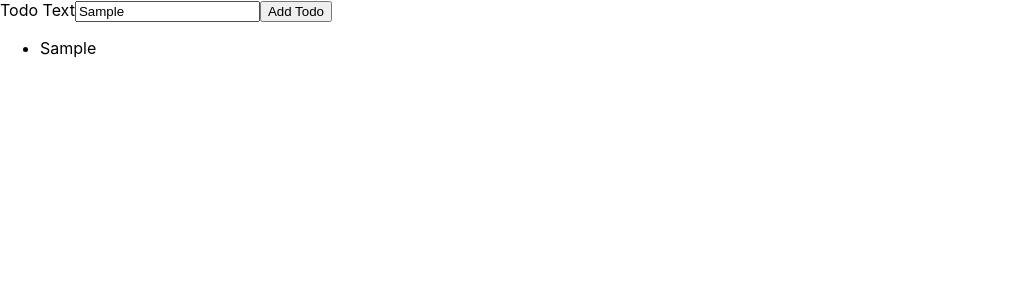
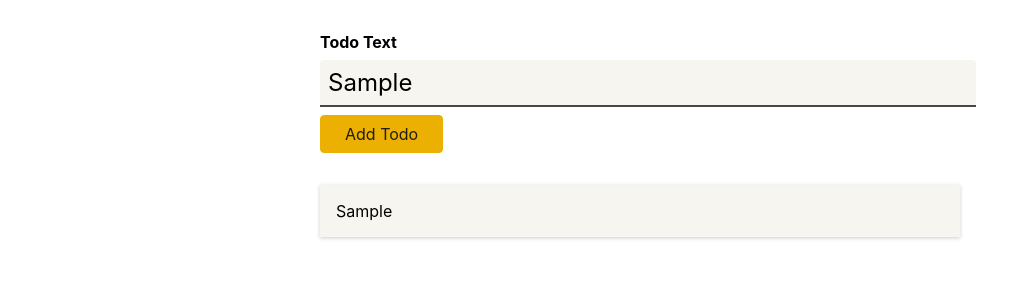
Before and after one commit to soongu/react-with-ts202408, a React (Create React App) app: page / in a window 1280 px wide. Both pictures are taken after typing "Sample" into the empty fields and a click on the button "Add Todo". Shown: the top 300 px of the page, without its empty margins (0-1035 px from the left). Built offline with nearby package versions, Linux system fonts and the light colour scheme.

Commit message:
07 css 추가

```diff
--- /dev/null
+++ b/src/components/NewTodo.module.css
@@ -0,0 +1,42 @@
+.form {
+  width: 40rem;
+  margin: 2rem auto;
+
+}
+
+.form label {
+  display: block;
+  font-weight: bold;
+  margin-bottom: 0.5rem;
+}
+
+.form input {
+  display: block;
+  width: 100%;
+  font: inherit;
+  font-size: 1.5rem;
+  padding: 0.5rem;
+  border-radius: 4px;
+  background-color: #f7f5ef;
+  border: none;
+  border-bottom: 2px solid #494844;
+  border-bottom-right-radius: 0;
+  border-bottom-left-radius: 0;
+  margin-bottom: 0.5rem;
+}
+
+.form button {
+  font: inherit;
+  background-color: #ebb002;
+  border: 1px solid #ebb002;
+  color: #201d0f;
+  padding: 0.5rem 1.5rem;
+  border-radius: 4px;
+  cursor: pointer;
+}
+
+.form button:hover,
+.form button:active {
+  background-color: #ebc002;
+  border-color: #ebc002;
+}
--- a/src/components/NewTodo.tsx
+++ b/src/components/NewTodo.tsx
@@ -1,4 +1,5 @@
 import React, { useRef } from 'react';
+import styles from './NewTodo.module.css';
 
 type Props = {
   onAddTodo: (todoText: string) => void
@@ -23,7 +24,7 @@ const NewTodo = ({ onAddTodo }: Props) => {
   };
 
   return (
-    <form onSubmit={submitHandler}>
+    <form onSubmit={submitHandler} className={styles.form}>
       <label htmlFor="text">Todo Text</label>
       <input
         ref={todoRef}
--- /dev/null
+++ b/src/components/TodoItem.module.css
@@ -0,0 +1,6 @@
+.item {
+  margin: 1rem 0;
+  box-shadow: 0 1px 4px rgba(0, 0, 0, 0.2);
+  padding: 1rem;
+  background-color: #f7f5ef;
+}
--- a/src/components/TodoItem.tsx
+++ b/src/components/TodoItem.tsx
@@ -1,11 +1,12 @@
 import React from 'react';
+import styles from './TodoItem.module.css';
 
 type Props = {
   text: string;
 };
 
 const TodoItem = ({ text }: Props) => {
-  return <li>{text}</li>;
+  return <li className={styles.item}>{text}</li>;
 };
 
 export default TodoItem;
--- /dev/null
+++ b/src/components/Todos.module.css
@@ -0,0 +1,6 @@
+.todos {
+  list-style: none;
+  margin: 2rem auto;
+  padding: 0;
+  width: 40rem;
+}
--- a/src/components/Todos.tsx
+++ b/src/components/Todos.tsx
@@ -1,6 +1,7 @@
 import React from 'react';
 import Todo from '../models/todo';
 import TodoItem from './TodoItem';
+import styles from './Todos.module.css';
 
 type Props = {
   items: Todo[]
@@ -8,7 +9,7 @@ type Props = {
 
 const Todos = (props: Props) => {
   return (
-    <ul>
+    <ul className={styles.todos}>
       {props.items.map(item => <TodoItem key={item.id} text={item.text}/>)}
     </ul>
   );
```
